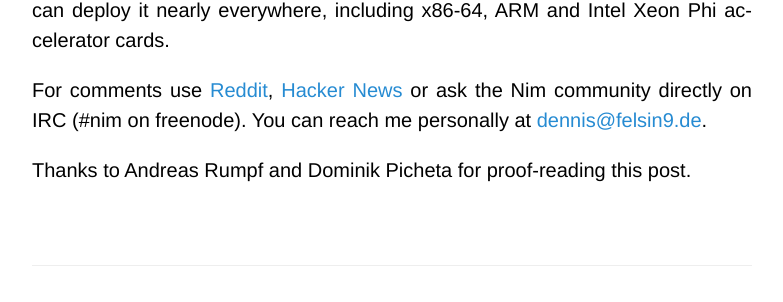
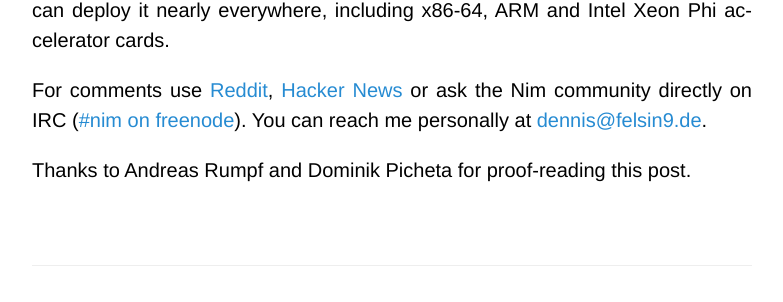
Before and after one commit to HookRace/hookrace-web, a Jekyll site: the page built from www/_posts/2015-01-01-what-is-special-about-nim.markdown, in a window 1280 px wide and 900 px high, scrolled down 12173 px. Shown: the part 394-696 px from the top of the window, without its empty margins (248-1031 px from the left). Built offline with Jekyll 4.4.1, drawn with Linux system fonts in a browser that asks for light colours; Markdown is read by kramdown in place of the engine named in the settings; some of the changed lines change nothing that is shown.

Commit message:
IRC link

```diff
--- a/www/_posts/2015-01-01-what-is-special-about-nim.markdown
+++ b/www/_posts/2015-01-01-what-is-special-about-nim.markdown
@@ -456,6 +456,6 @@ Note that the language is not completely stable yet. Especially with the more ob
 
 Bonus: Since Nim compiles to C and only depends on the C standard library you can deploy it nearly everywhere, including x86-64, ARM and Intel Xeon Phi accelerator cards.
 
-For comments use [Reddit](https://www.reddit.com/r/programming/comments/2r06ej/what_is_special_about_nim/), [Hacker News](https://news.ycombinator.com/item?id=8822816) or ask the Nim community directly on IRC (#nim on freenode). You can reach me personally at [dennis@felsin9.de](mailto:dennis@felsin9.de).
+For comments use [Reddit](https://www.reddit.com/r/programming/comments/2r06ej/what_is_special_about_nim/), [Hacker News](https://news.ycombinator.com/item?id=8822816) or ask the Nim community directly on IRC ([#nim on freenode](irc://irc.freenode.net/nim)). You can reach me personally at [dennis@felsin9.de](mailto:dennis@felsin9.de).
 
 Thanks to Andreas Rumpf and Dominik Picheta for proof-reading this post.
```
